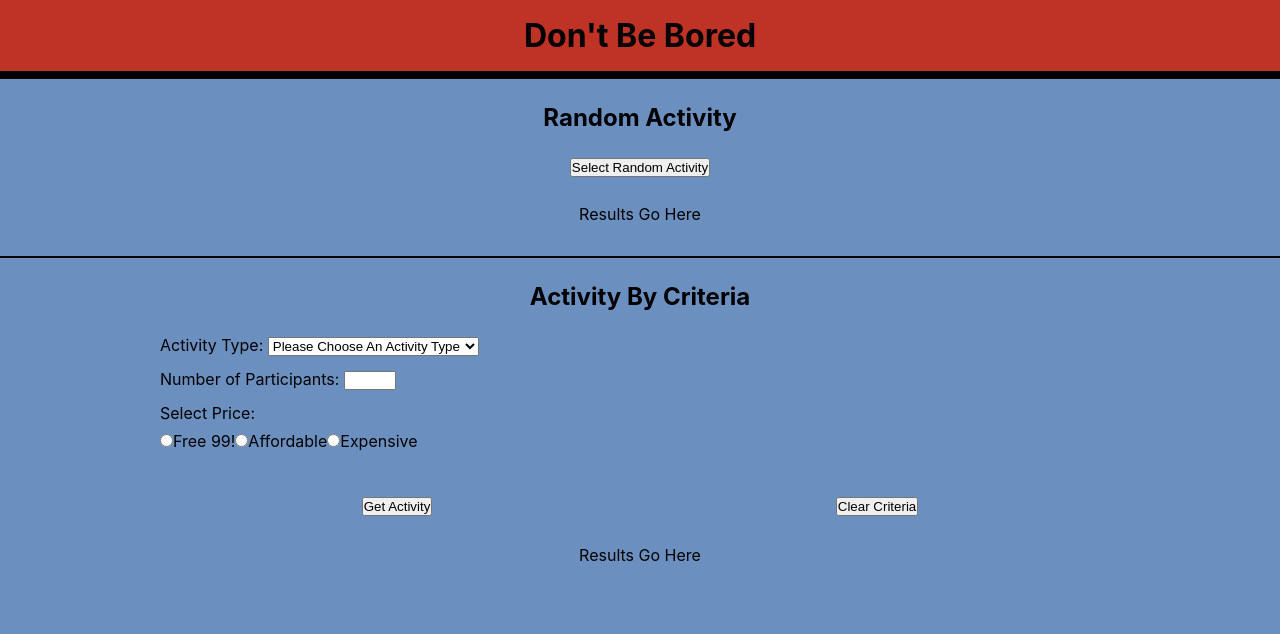
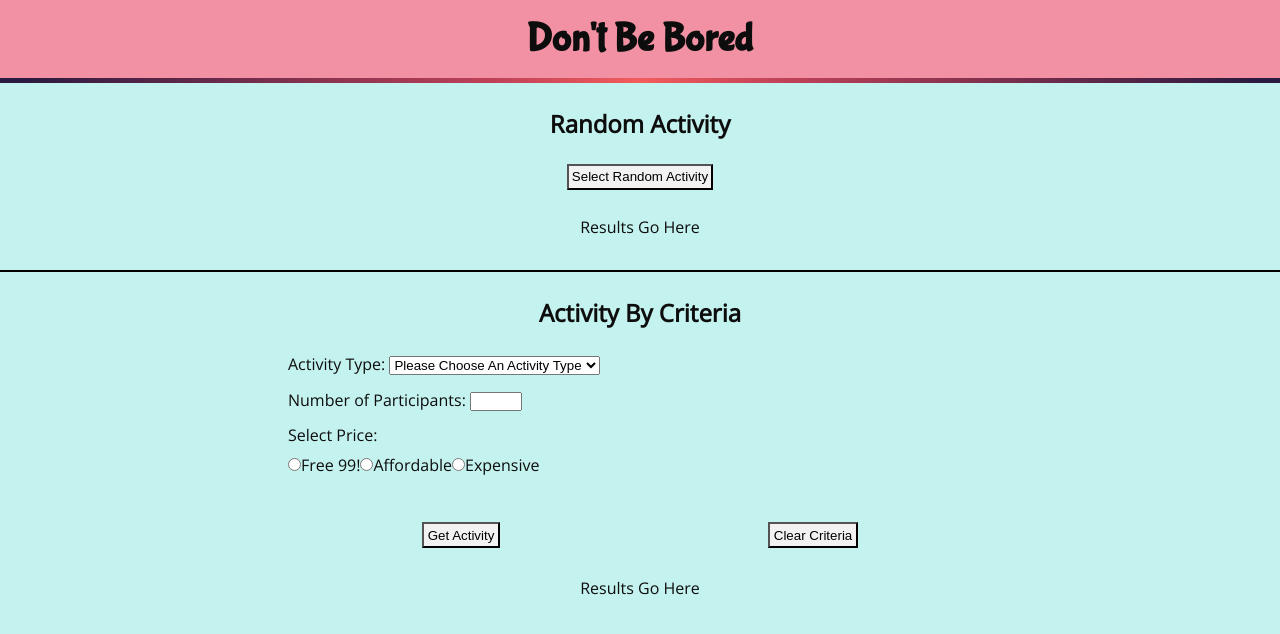
Before and after one commit to CrystalRedmon/nodeserver, a React (Create React App) app in the folder client/: page / in a window 1280 px wide. Shown: the top 634 px of the page. Built offline with nearby package versions, Linux system fonts and the light colour scheme.

Commit message:
add color scheme and font-family

```diff
--- a/client/public/index.html
+++ b/client/public/index.html
@@ -24,6 +24,7 @@
       work correctly both with client-side routing and a non-root public URL.
       Learn how to configure a non-root public URL by running `npm run build`.
     -->
+    <link href="https://fonts.googleapis.com/css2?family=Bubblegum+Sans&family=Open+Sans&display=swap" rel="stylesheet">
     <title>React App</title>
   </head>
   <body>
--- a/client/src/components/App/App.css
+++ b/client/src/components/App/App.css
@@ -4,18 +4,41 @@
   padding: 0;
 }
 
+:root{
+    --ocean: #C4F2EE;
+    --pink: #F291A3;
+    --black: #0D0D0D;
+}
+
+
 .App {
   text-align: center;
 }
 
 .App-header {
-  background-color: #BF3326;
-  padding: 1em;
-  border-bottom: solid black 8px;
+  background-color: var(--pink);
+  padding-top: 1em;
+  padding-bottom: 1em;
+  /* border-bottom: solid black 8px; */
+}
+
+
+.header-border{
+height: 5px;
+ background: radial-gradient(circle, rgba(242,92,92,1) 0%, rgba(191,65,88,1) 23%, rgba(42,26,64,1) 97%);
 }
 
 body {
-  background-color: #6B90BF;
+  background-color: var(--ocean);
+  color: var(--black);
+  font-family: 'Open Sans', sans-serif;
+
+}
+
+
+h1{
+  font-family: 'Bubblegum Sans', cursive;
+  font-size: 2.5em;
 }
 
 h2 {
@@ -24,6 +47,9 @@ h2 {
 
 button {
   margin: 0 auto 2em auto;
+  padding: .25em;
+  background-color: #F2F2F2;
+
 }
 
 .random-container {
@@ -32,7 +58,7 @@ button {
 }
 
 .criteria-container form {
-  width: 75%;
+  width: 55%;
   margin: auto;
   text-align: left;
 }
@@ -44,7 +70,6 @@ button {
 
 fieldset {
   border: none;
-
 }
 
 form * {
--- a/client/src/components/RandomActivity/RandomActivity.jsx
+++ b/client/src/components/RandomActivity/RandomActivity.jsx
@@ -18,7 +18,7 @@ function RandomActivity() {
     }
 
     return (<>
-
+<div className='header-border'></div>
         <h2>Random Activity</h2>
         <div className="random-container">
             <button onClick={handleOnClick}>
```
Also changed, not shown: client/src/components/App/App.js (line endings or trailing spaces).
